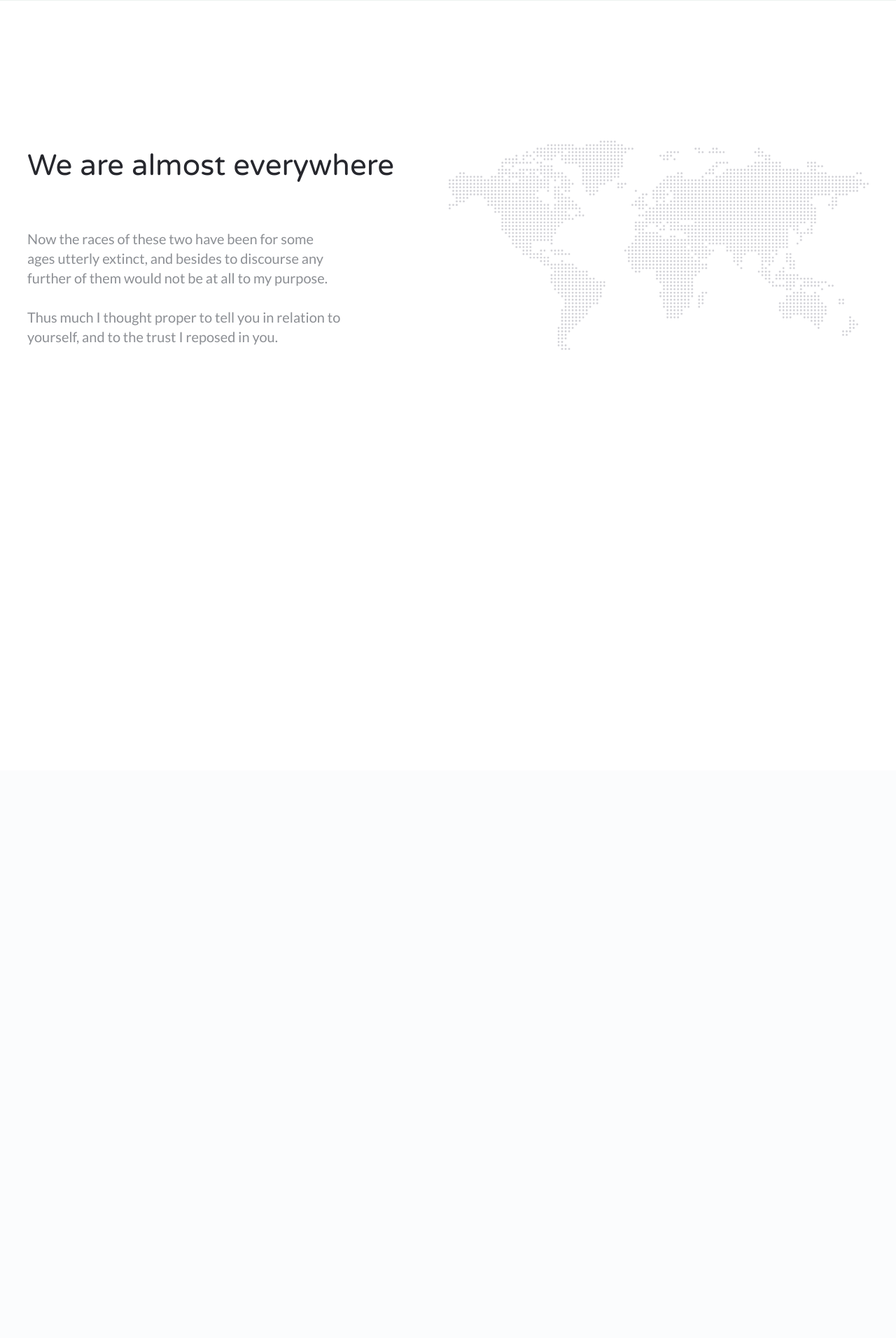
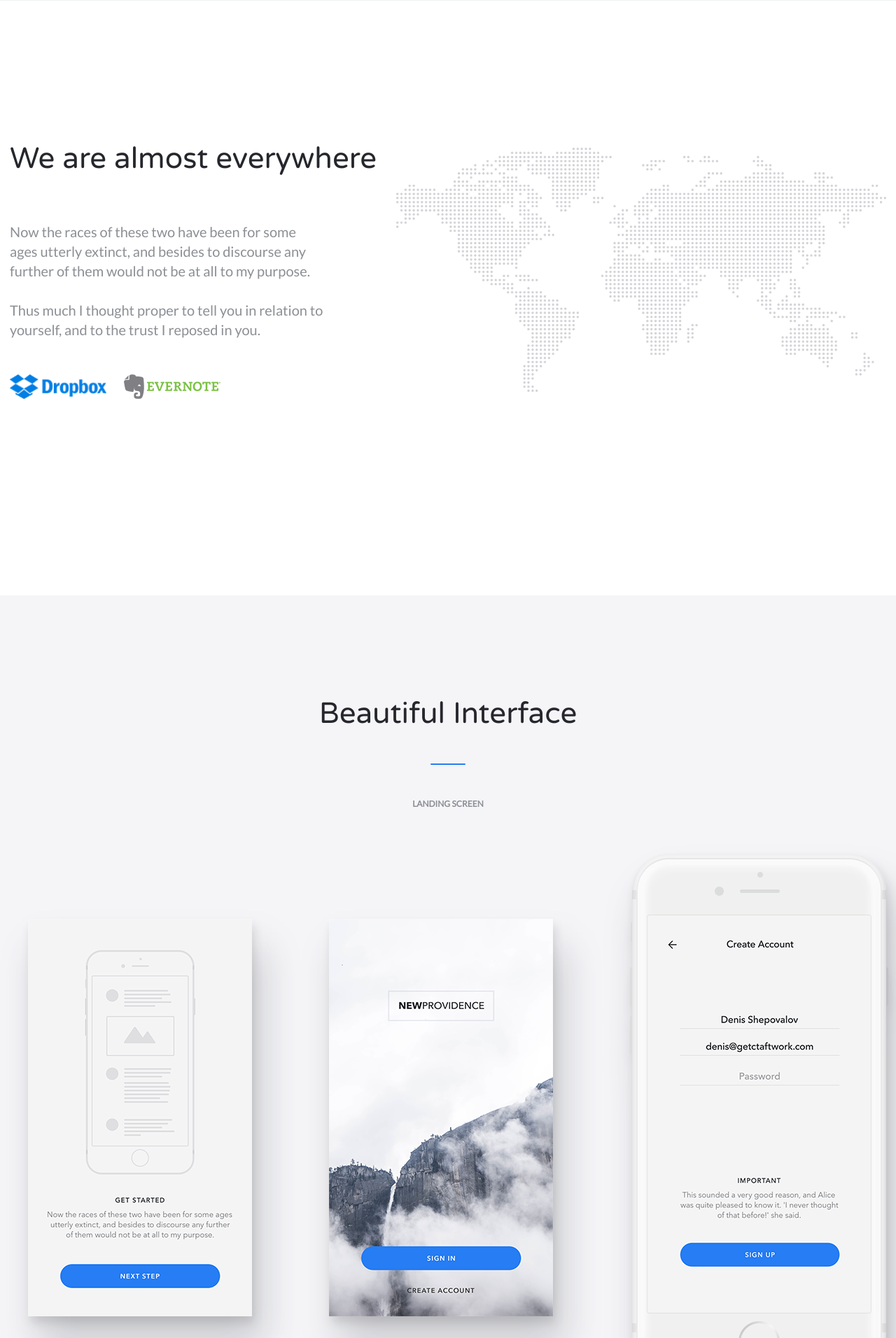
Before and after one commit to oldosxaksli/oldosxaksli.github.io, a PHP site: page / in a window 1280 px wide. Shown: the part 2651-4563 px from the top of the page at 70% size. Before the commit the page ends 3151 px from the top, so only its background shows below. Run offline with PHP 8.4, Linux system fonts and the light colour scheme.

Commit message:
add block

```diff
--- a/newprovidence/css/style.css
+++ b/newprovidence/css/style.css
@@ -280,7 +280,7 @@ body {
 
 .almost {
 	width: 100%;
-	min-height: 900px;
+	min-height: 650px;
 	background-color: #ffffff;
 }
 
@@ -309,10 +309,74 @@ body {
 	line-height: 28px;
 }
 
-.almost__wrap__img {
-
+.wrap__almost__icon {
+	margin-top: 50px;
 }
 
+.almost-icon {
+	width: 138px;
+	height: 35px;
+}
+
+.almost-icon:first-child {
+	margin-right: 20px;
+}
+
+/*.almost__wrap__img {
+
+}*/
+
 .almost-img {
-	max-width: 600px;
+	max-width: 700px;
 }
+
+.beautiful {
+	width: 100%;
+	min-height: 990px;
+	background-color: #f5f5f8;
+}
+
+.beautiful__wrap__text {
+	padding-top: 143px;
+}
+
+.beautiful__title {
+	position: relative;
+	text-align: center;
+	color: #26272d;
+	font-family: "Varela Round";
+	font-size: 42px;
+	font-weight: 400;
+	line-height: 52px;
+}
+
+.beautiful__title::before {
+	position: absolute;
+	display: block;
+	left: 50%;
+	bottom: -47px;
+	content: "";
+	width: 50px;
+	height: 2px;
+	transform: translateX(-50%);
+	border-radius: 1px;
+	background-color: #267df4;
+}
+
+.beautiful__text {
+	margin-top: 92px;
+	text-align: center;
+	color: #8c8f94;
+	font-family: Lato;
+	font-size: 12px;
+	font-weight: 700;
+	line-height: 22px;
+	text-transform: uppercase;
+}
+
+.beautiful__wrap__full__img {
+	margin-top: 46px;
+	display: flex;
+	align-items: center;
+	justify-content: space-between;
+}
--- a/newprovidence/index.html
+++ b/newprovidence/index.html
@@ -113,8 +113,14 @@
 					<div class="almost__wrap__text">
 						<h2 class="almost__title">We are almost everywhere</h2>
 						<p class="almost__text">
-							Now the races of these two have been for some ages utterly extinct, and besides to discourse any further of them would not be at all to my purpose.<br><br>Thus much I thought proper to tell you in relation to yourself, and to the trust I reposed in you.
+							Now the races of these two have been for some ages utterly extinct,
+							and besides to discourse any further of them would not be at all to my purpose.<br><br>
+							Thus much I thought proper to tell you in relation to yourself, and to the trust I reposed in you.
 						</p>
+						<div class="wrap__almost__icon">
+							<img src="img/Dropbox_Logo.png" alt="Dropbox" class="almost-icon">
+							<img src="img/Evernote_Logo.png" alt="Evernote" class="almost-icon">
+						</div>
 					</div>
 
 					<div class="almost__wrap__img">
@@ -123,6 +129,24 @@
 				</div>
 			</div>
 		</section>
+
+		<section class="beautiful">
+			<div class="content">
+				<div class="beautiful__wrap">
+					<div class="beautiful__wrap__text">
+						<h2 class="beautiful__title">Beautiful Interface</h2>
+						<p class="beautiful__text">Landing Screen</p>
+					</div>
+				</div>
+				<div class="beautiful__wrap__full__img">
+					<img src="img/Screen_1.png" alt="#" class="beautiful__full__img">
+					<img src="img/Screen_2.png" alt="#" class="beautiful__full__img">
+					<img src="img/screen3.png" alt="#" class="beautiful__full__img">
+					<img src="img/Screen_4.png" alt="#" class="beautiful__full__img">
+					<img src="img/Screen_5.png" alt="#" class="beautiful__full__img">
+				</div>
+			</div>
+		</section>
 	</div>
 </body>
 </html>
```
Also changed, not shown: newprovidence/img/Dropbox_Logo.png (added), newprovidence/img/Evernote_Logo.png (added), newprovidence/img/Screen_1.png (added), newprovidence/img/Screen_2.png (added), newprovidence/img/Screen_4.png (added), newprovidence/img/Screen_5.png (added), newprovidence/img/screen3.png (added).
